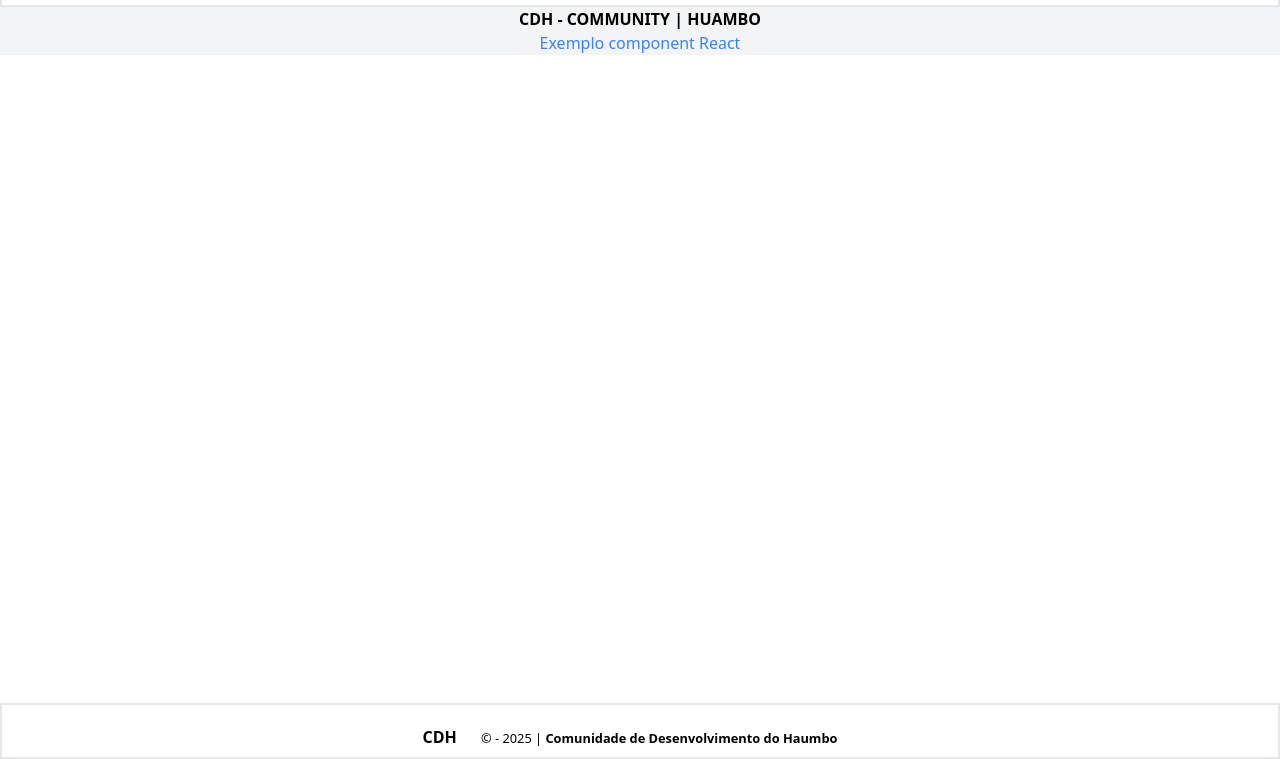
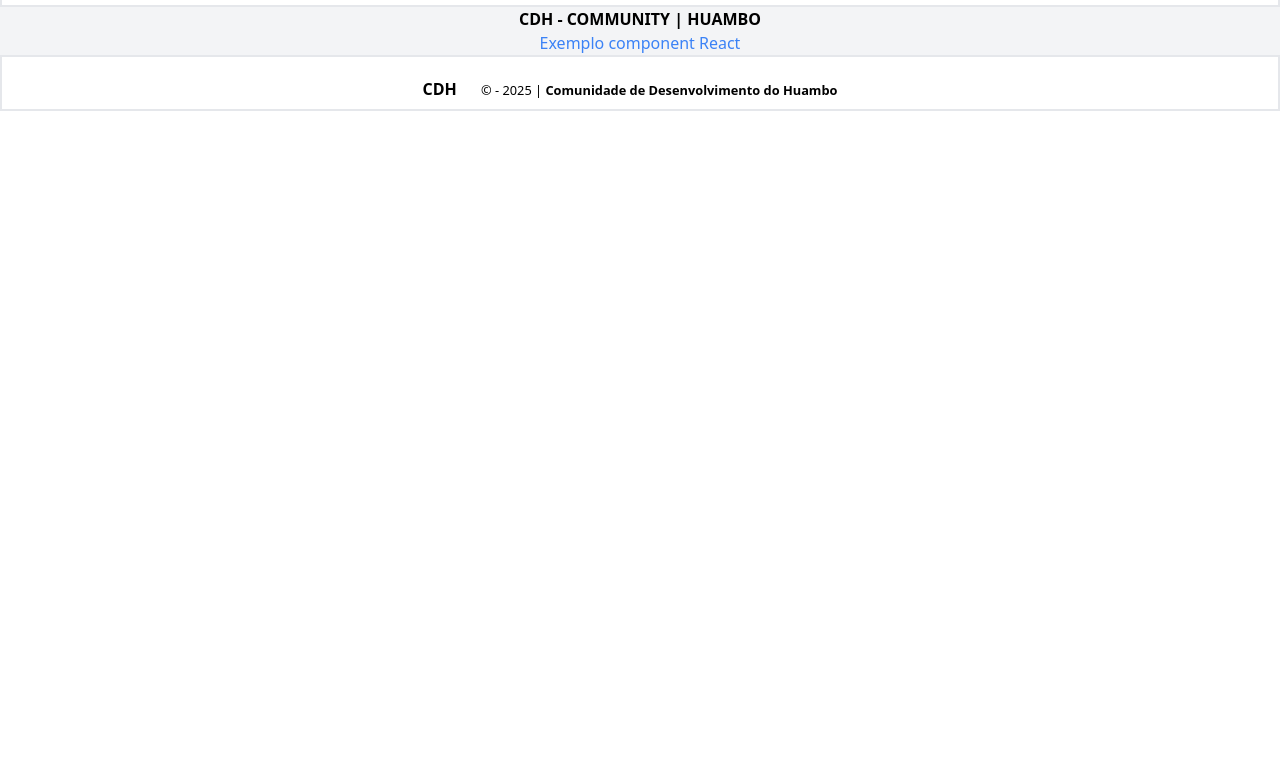
Before and after one commit to joaomesq/cdh, an Astro site: page / in a window 1280 px wide. Shown: the part 41-800 px from the top of the page. Built offline with nearby package versions, Linux system fonts and the light colour scheme; Astro itself is replaced by a stand-in of ours.

Commit message:
Remoção  do aq fixed na classe e correção da palavra Huambo

```diff
--- a/src/layouts/Footer.astro
+++ b/src/layouts/Footer.astro
@@ -1,8 +1,8 @@
-<footer class="footer fixed p-5  pb-2 bt-2 bottom-0 border-2 w-full md:text-center">
+<footer class="footer p-5  pb-2 bt-2 bottom-0 border-2 w-full md:text-center">
 	<section class="copyriht">
 		<h3 class="font-bold inline">CDH</h3>
 		<p class="font-small inline m-5">
-			<small>&copy; - 2025 | <strong>Comunidade de Desenvolvimento do Haumbo</strong></small>
+			<small>&copy; - 2025 | <strong>Comunidade de Desenvolvimento do Huambo</strong></small>
 		</p>
 	</section>
 </footer>
```
